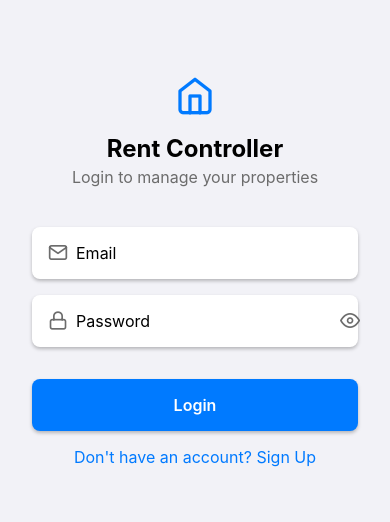
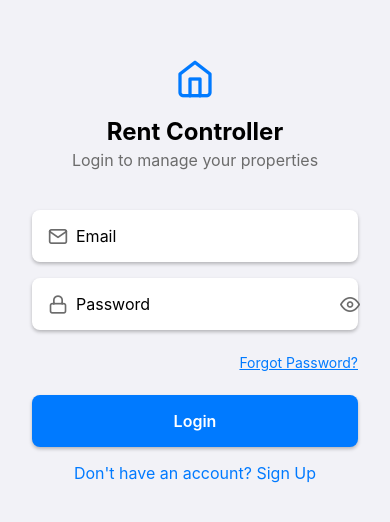
Before and after one commit to Remedanram/apps, a React Native app: screen /Auth in a window 390 px wide. Shown: the part 152-674 px from the top of the page. Built offline with nearby package versions, Linux system fonts and the light colour scheme.

Commit message:
parfecto

```diff
--- a/screens/LoginScreen.tsx
+++ b/screens/LoginScreen.tsx
@@ -191,6 +191,14 @@ const LoginScreen: React.FC<Props> = ({ navigation }) => {
     }
   };
 
+  const handleForgotPassword = () => {
+    Alert.alert(
+      "Coming Soon",
+      "Forgot Password feature will be available in a future update.",
+      [{ text: "OK" }]
+    );
+  };
+
   return (
     <KeyboardAvoidingView
       behavior={Platform.OS === "ios" ? "padding" : "height"}
@@ -268,6 +276,15 @@ const LoginScreen: React.FC<Props> = ({ navigation }) => {
               />
             </TouchableOpacity>
           </View>
+
+          {isLogin && (
+            <TouchableOpacity
+              style={styles.forgotPasswordButton}
+              onPress={handleForgotPassword}
+            >
+              <Text style={styles.forgotPasswordText}>Forgot Password?</Text>
+            </TouchableOpacity>
+          )}
 
           <TouchableOpacity
             style={[styles.button, loading && styles.buttonDisabled]}
@@ -370,6 +387,16 @@ const styles = StyleSheet.create({
     color: theme.colors.primary,
     fontSize: theme.typography.sizes.md,
   },
+  forgotPasswordButton: {
+    alignSelf: "flex-end",
+    marginTop: theme.spacing.sm,
+    marginBottom: theme.spacing.sm,
+  },
+  forgotPasswordText: {
+    color: theme.colors.primary,
+    fontSize: theme.typography.sizes.sm,
+    textDecorationLine: "underline",
+  },
 });
 
 export default LoginScreen;
--- a/screens/SettingsScreen.tsx
+++ b/screens/SettingsScreen.tsx
@@ -57,6 +57,14 @@ const SettingsScreen = () => {
     );
   };
 
+  const handleComingSoon = (feature: string) => {
+    Alert.alert(
+      "Coming Soon",
+      `${feature} feature will be available in a future update.`,
+      [{ text: "OK" }]
+    );
+  };
+
   const renderSettingItem = (
     icon: keyof typeof Feather.glyphMap,
     title: string,
@@ -113,7 +121,6 @@ const SettingsScreen = () => {
         {renderSettingItem("user", "Profile Settings", () =>
           navigation.navigate("Profile")
         )}
-        {renderSettingItem("bell", "Notifications", () => {}, true)}
         {renderSettingItem("lock", "Security", () =>
           navigation.navigate("ChangePassword")
         )}
@@ -121,9 +128,13 @@ const SettingsScreen = () => {
 
       <View style={styles.section}>
         <Text style={styles.sectionTitle}>Support</Text>
-        {renderSettingItem("help-circle", "Help Center", () => {})}
-        {renderSettingItem("mail", "Contact Us", () => {})}
-        {renderSettingItem("info", "About", () => {})}
+        {renderSettingItem("help-circle", "Help Center", () =>
+          handleComingSoon("Help Center")
+        )}
+        {renderSettingItem("mail", "Contact Us", () =>
+          handleComingSoon("Contact Us")
+        )}
+        {renderSettingItem("info", "About", () => handleComingSoon("About"))}
       </View>
 
       <View style={styles.section}>
```
